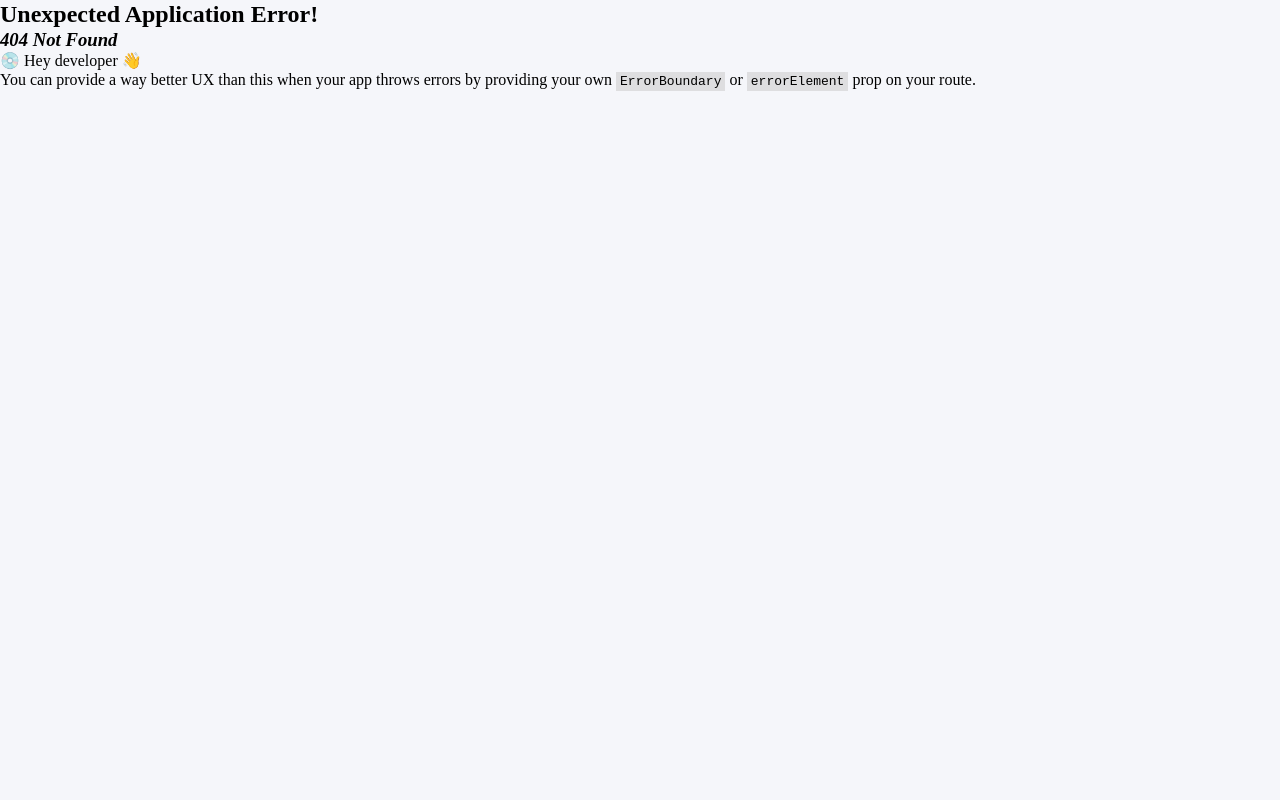
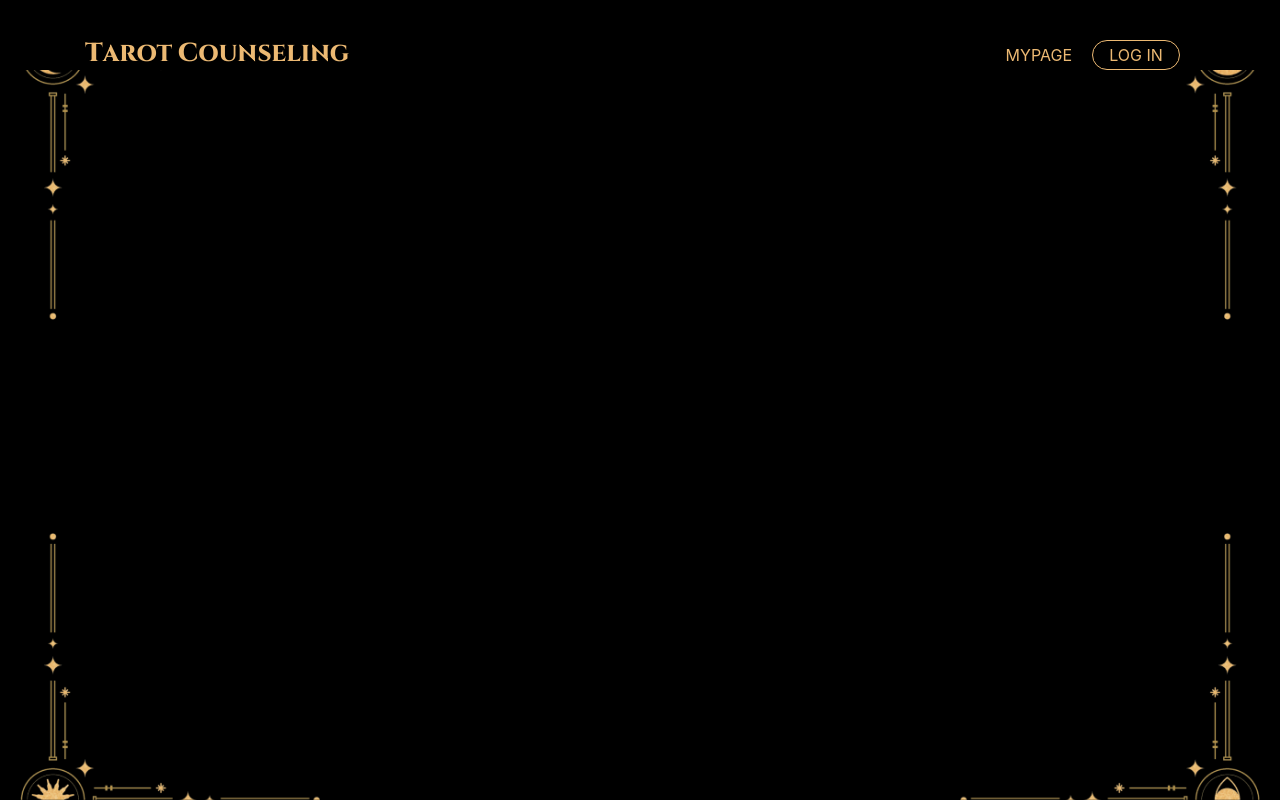
Before and after one commit to 2023-winter-techeer-sw-bootcamp-TeamF/TeamF, a React (Vite) app in the folder frontend/: page /fortuneselect in a window 1280 px wide. Before the commit this address had no page. Built offline with nearby package versions, Linux system fonts and the light colour scheme; the HTML template or start-up script is replaced by a standard one.

Commit message:
네비게이션바수정

```diff
--- a/frontend/src/App.tsx
+++ b/frontend/src/App.tsx
@@ -4,7 +4,7 @@ import { createGlobalStyle, ThemeProvider } from "styled-components";
 import Main from "./pages/Landing";
 import Test from "./pages/Test";
 import { theme } from "./theme";
-
+import FortuneSelect from "./pages/FoutuneSelect";
 
 const GlobalStyle = createGlobalStyle`
 @import url('https://fonts.googleapis.com/css2?family=Source+Serif+4:ital,opsz,wght@1,8..60,300&display=swap');
@@ -77,6 +77,10 @@ const router = createBrowserRouter([
     path: "/",
     element: <Main />,
   },
+  {
+    path: "/fortuneselect",
+    element: <FortuneSelect />,
+  },
 ]);
 
 function App() {
--- a/frontend/src/component/Navbar.tsx
+++ b/frontend/src/component/Navbar.tsx
@@ -5,10 +5,14 @@ import { Link } from "react-router-dom";
 const NavContainer = styled.nav`
   background-color: #000000;
   width: 100%;
-  height: 50px;
+  height: 70px;
   display: flex;
   justify-content: space-between;
-  align-items: center;
+  align-items: flex-end;
+  position: fixed;
+  top: 0;
+  left: 0;
+  z-index: 10;
 `;
 
 const LogoContainer = styled.div`
@@ -19,7 +23,7 @@ const LogoContainer = styled.div`
   font-weight: 700;
   line-height: normal;
   text-transform: capitalize;
-  margin-left: 40px;
+  margin-left: 85px;
   display: flex;
 `;
 
@@ -43,7 +47,7 @@ const LoginButton = styled.button`
   font-weight: 400;
   line-height: normal;
   text-transform: capitalize;
-  margin-right: 40px;
+  margin-right: 80px;
   cursor: pointer;
 `;
 
@@ -55,7 +59,7 @@ const MenuItem = styled(Link)`
   font-weight: 400;
   line-height: normal;
   text-transform: capitalize;
-  margin-right: 40px;
+  margin-right: 20px;
 `;
 
 const LargeLetter = styled.span`
--- /dev/null
+++ b/frontend/src/pages/FoutuneSelect.tsx
@@ -0,0 +1,33 @@
+import React from "react";
+import Navbar from "../component/Navbar";
+import styled from "styled-components";
+import { Link } from "react-router-dom";
+import Background from "../assets/Background.png";
+
+const BackgroundContainer = styled.div`
+  background-image: url(${Background});
+  background-size: cover;
+  background-repeat: no-repeat;
+  background-position: top center;
+  background-attachment: fixed;
+  width: 100vw;
+  height: 100vh;
+  height: calc(100vh - 70px);
+`;
+
+const BackgroundColor = styled.div`
+  background: #000;
+  width: 100vw;
+  height: 100vh;
+  padding-top: 70px;
+`;
+const FortuneSelect = () => {
+  return (
+    <BackgroundColor>
+      <Navbar />
+      <BackgroundContainer></BackgroundContainer>
+    </BackgroundColor>
+  );
+};
+
+export default FortuneSelect;
```
Also changed, not shown: frontend/src/assets/Background.png (added).
